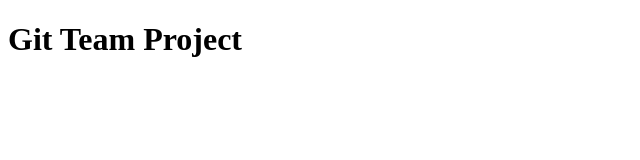
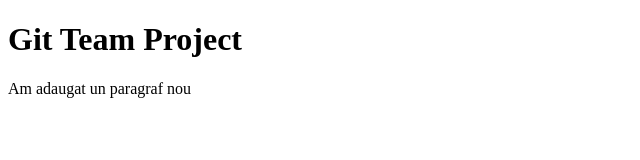
Before and after one commit to PIonela/teamProject, a plain HTML site: page index.html in a window 1280 px wide. Shown: the whole page, without its empty margins (0-640 px from the left). Drawn offline with Linux system fonts and the light colour scheme.

Commit message:
new paragraph

```diff
--- a/index.html
+++ b/index.html
@@ -7,5 +7,6 @@
   </head>
   <body>
     <h1>Git Team Project</h1>
+    <p>Am adaugat un paragraf nou</p>
   </body>
 </html>
```
